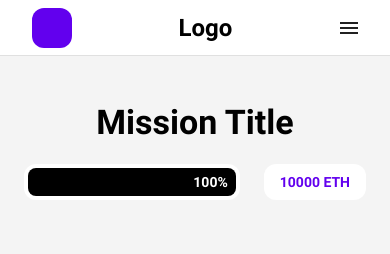
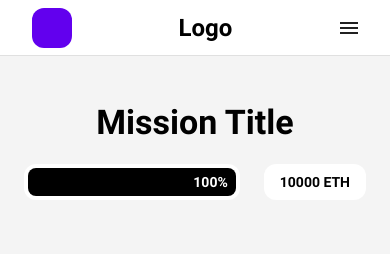
Before and after one commit to SerDorosh/Signifity, a React (Create React App) app: page /missions in a window 390 px wide. Shown: the top 254 px of the page. Built offline with nearby package versions, Linux system fonts and the light colour scheme.

Commit message:
fix mobile

```diff
--- a/src/components/NftCard/BigNftCard.tsx
+++ b/src/components/NftCard/BigNftCard.tsx
@@ -11,7 +11,7 @@ import Timer from "../Timer/Timer";
 
 const Wrapper = styled.div`
   display: grid;
-  grid-template-columns: 50% 50%;
+  grid-template-columns: 1fr 1fr;
   grid-column-gap: 56px;
   grid-template-areas: ${(props: { isEven?: boolean }) =>
     props.isEven ? `"b a"` : `"a b"`};
--- a/src/pages/MissionPage/BackgroundBlock.tsx
+++ b/src/pages/MissionPage/BackgroundBlock.tsx
@@ -85,6 +85,11 @@ const JoinButton = styled(PrimaryButton)`
   }
 `;
 
+type GoalBlockProps = {
+  theme: DefaultTheme;
+  status: boolean;
+};
+
 const GoalBlock = styled.div`
   display: flex;
   justify-content: center;
@@ -92,7 +97,8 @@ const GoalBlock = styled.div`
   height: 36px;
   margin-left: 24px;
   padding: 8px 16px;
-  color: ${({ theme }) => theme.colors.primaryColor};
+  color: color: ${({ theme, status }: GoalBlockProps) =>
+    status ? theme.colors.black : theme.colors.primaryColor};;
   background: ${({ theme }) => theme.colors.white};
   border-radius: 12px;
   font-family: ${({ theme }) => theme.fonts.Roboto};
@@ -198,7 +204,9 @@ const BackgroundBlock = (props: BackgroundBlockProps) => {
           ) : (
             <ProgressBlock>
               <ProgressBar goal={goal} currentValue={currentValue} />
-              <GoalBlock>{`${goal} ${currency}`}</GoalBlock>
+              <GoalBlock
+                status={goal === currentValue}
+              >{`${goal} ${currency}`}</GoalBlock>
             </ProgressBlock>
           )}
         </Block>
--- a/src/pages/MissionPage/DropName.tsx
+++ b/src/pages/MissionPage/DropName.tsx
@@ -35,8 +35,10 @@ const NFTList = styled.div`
   flex-direction: column;
   gap: 96px;
   margin: 96px 0 0 0;
+  width: 100%;
   @media ${devices.tablet} {
     gap: 36px;
+    width: fit-content;
   }
 `;
 
```
